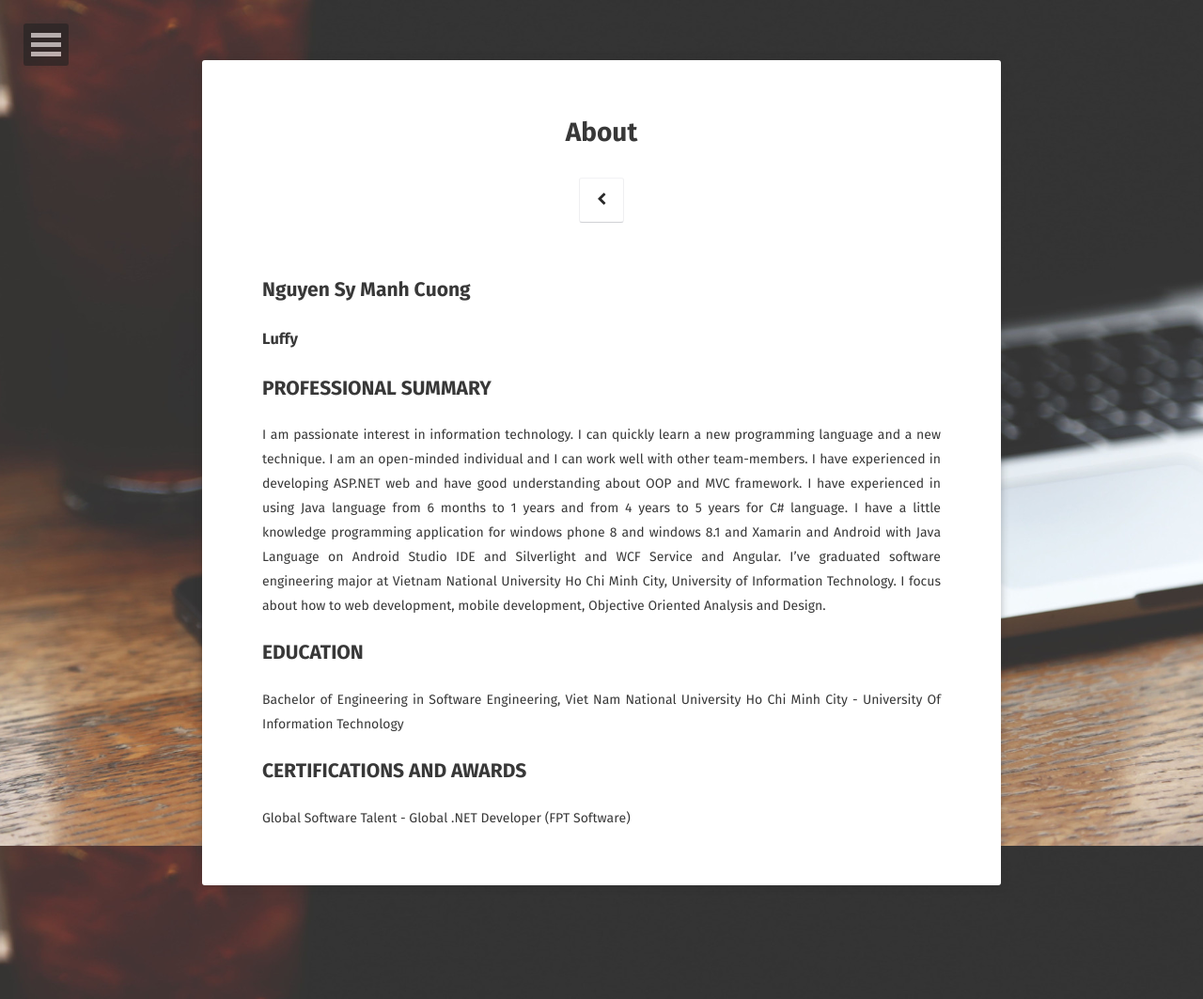
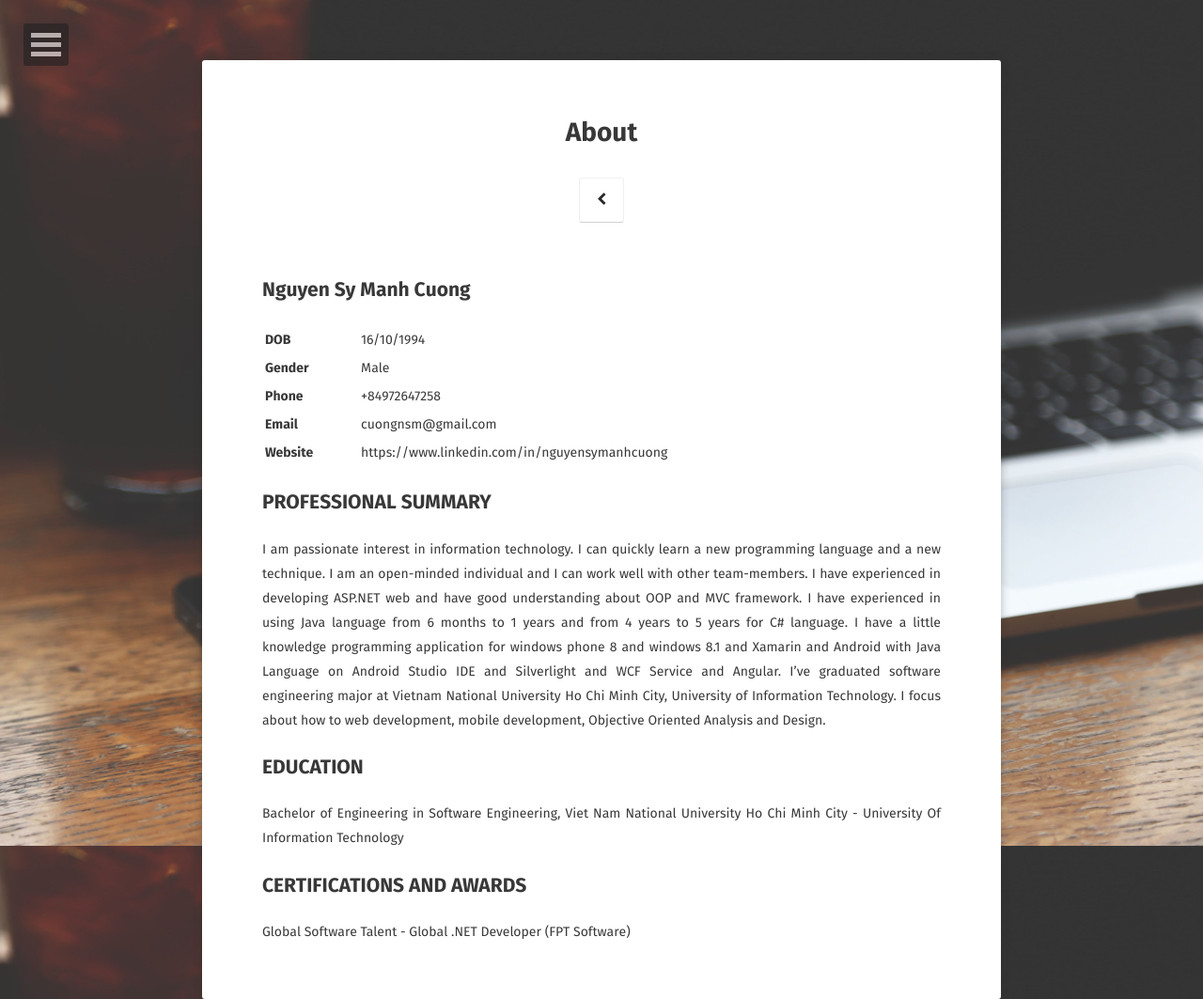
Before and after one commit to ddoffy/ddoffy.github.io, a Jekyll site: the page built from about/index.md, in a window 1280 px wide. Shown: the whole page at 94% size. Built offline with Jekyll 4.4.1, drawn with Linux system fonts in a browser that asks for light colours; some web fonts are replaced.

Commit message:
Update about and social

```diff
--- a/_config.yml
+++ b/_config.yml
@@ -40,9 +40,9 @@ disqus_shortname:   cuongnsm
 #email:
 twitter:            cuongnsm
 facebook:           nguyensymanhcuong
-github-url:         cuongnsm
+#github-url:         cuongnsm
 #stackoverflow:     123456/username   from a "http://stackoverflow.com/users/123456/username" link
-#linkedin:          nguyensymanhcuong
+linkedin:          nguyensymanhcuong
 #xing:              username
 instagram:          cuongnsm
 #lastfm:            username
@@ -50,7 +50,7 @@ instagram:          cuongnsm
 #medium:            '@username'
 #pinterest:         username
 #foursquare:        username
-steam:              cuongdoly
+#steam:              cuongdoly
 #dribbble:          username
 #youtube:           username
 #youtube-channel:   channel
--- a/about/index.md
+++ b/about/index.md
@@ -7,7 +7,20 @@ comments: false
 ---
 
 ## Nguyen Sy Manh Cuong
-### Luffy
+
+<table>
+<tr>
+<th>DOB</th>
+<td>16/10/1994</td>
+</tr>
+<tr>
+<th>
+Gender</th> <td>	Male </td> </tr> <tr>
+<th>Phone</th>	<td>+84972647258</td> </tr> <tr>
+<th>Email</th>		<td>cuongnsm@gmail.com</td> </tr> <tr>
+<th>Website</th><td>	https://www.linkedin.com/in/nguyensymanhcuong</td></tr>
+</table>
+
 
 ## PROFESSIONAL SUMMARY
 
```
